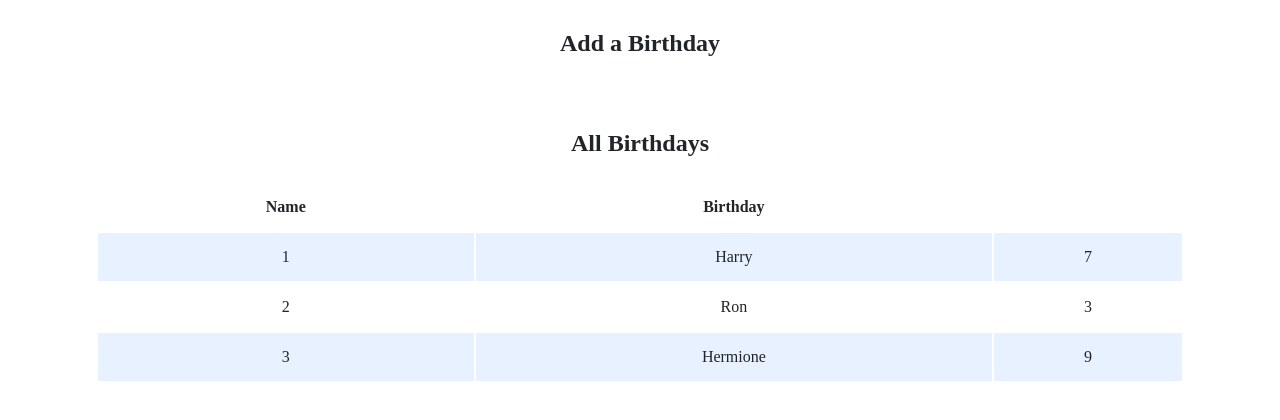
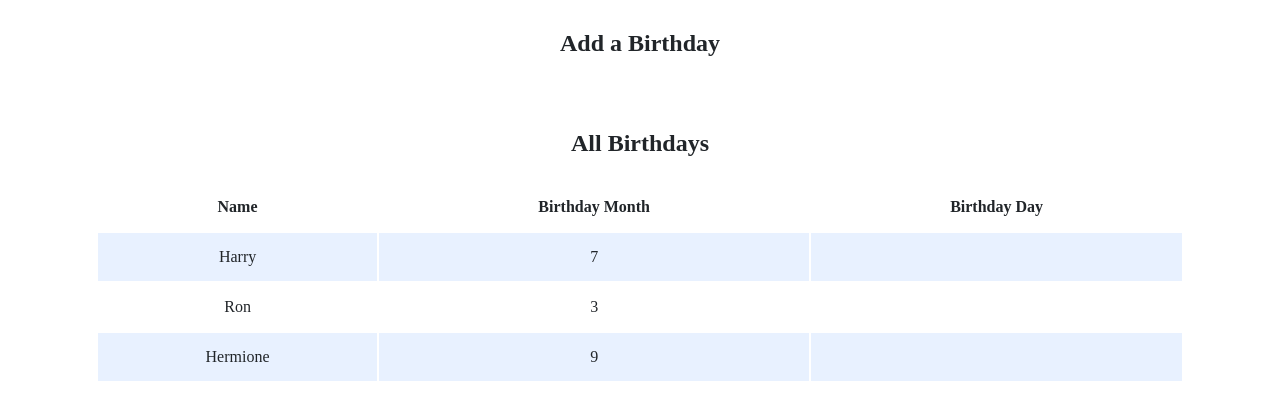
Before and after one commit to EJDC/CS50x-Work, a Flask app: page / in a window 1280 px wide. Shown: the part 235-655 px from the top of the page. Run offline with Flask 3, Linux system fonts and the light colour scheme; data comes from the database, SQL or seed files in the repository; some libraries are stand-ins or nearby versions.

Commit message:
Sun, Dec 17, 2023, 4:46 PM +00:00

```diff
--- a/birthdays/app.py
+++ b/birthdays/app.py
@@ -39,6 +39,6 @@ def index():
         sql ="SELECT * from birthdays"
         results = db.execute(sql)
         for result in results:
-            birthday = Birthday(result["id"], result["name"], result["month"], result["day"] )
+            birthday = Birthday( result["name"], result["month"], result["day"], result["id"] )
             birthdays.append(birthday)
         return render_template("index.html", birthdays=birthdays)
--- a/birthdays/birthday.py
+++ b/birthdays/birthday.py
@@ -1,6 +1,6 @@
 class Birthday:
     def __init__(self, name, month, day, id = None):
-        self.id = id
         self.name = name
         self.month = month
         self.day = day
+        self.id = id
--- a/birthdays/templates/index.html
+++ b/birthdays/templates/index.html
@@ -24,7 +24,9 @@
                     <thead>
                         <tr>
                             <th>Name</th>
-                            <th>Birthday</th>
+                            <th>Birthday Month</th>
+                            <th>Birthday Day</th>
+
                         </tr>
                     </thead>
                     <tbody>
@@ -33,7 +35,7 @@
                         <tr>
                           <td>{{ birthday.name }}</td>
                           <td>{{ birthday.month }}</td>
-                          <td>{{ birthday.day }}</td>
+                          <td></td>
                         </tr>
                         {% endfor %}
                     </tbody>
```
